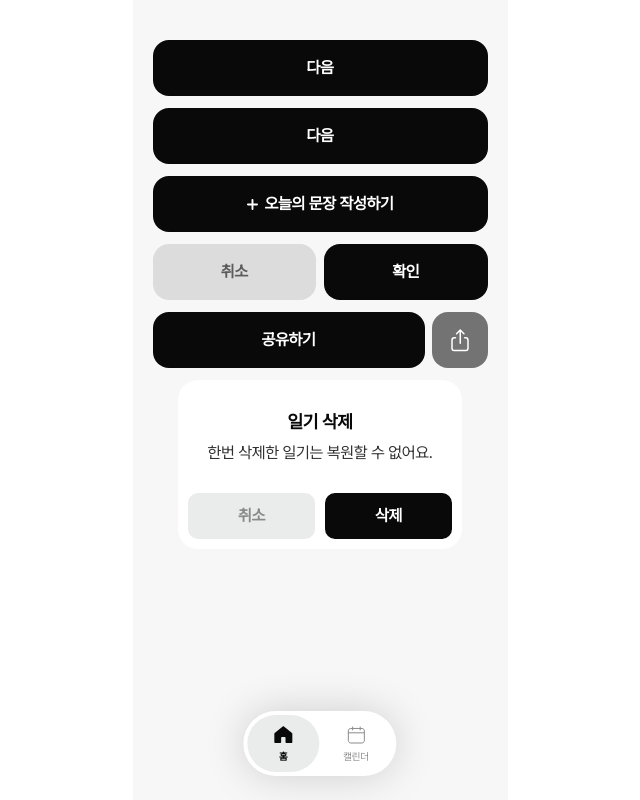
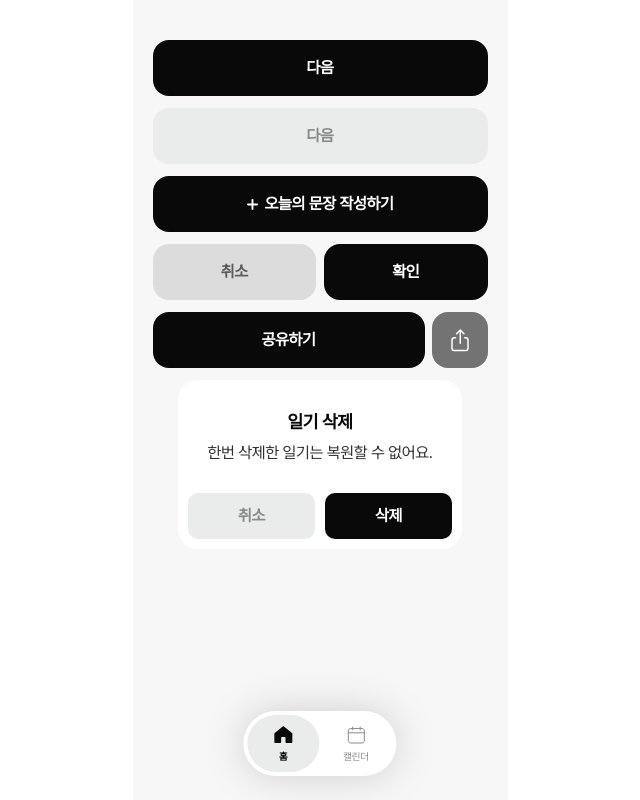
Before and after one commit to depromeet/18th-team1-fe-2, a Next.js app: page / in a window 1280 px wide. Shown: the whole page, without its empty margins (320-960 px from the left). Built offline with nearby package versions, Linux system fonts and the light colour scheme.

Commit message:
fix: 변경된 버튼 props 적용 (#9)

```diff
--- a/src/app/(nav)/page.tsx
+++ b/src/app/(nav)/page.tsx
@@ -9,7 +9,7 @@ const HomePage = (): React.ReactElement => {
     <div className="flex flex-col items-center gap-10 py-10">
       <section className="flex flex-col items-center gap-3">
         <Button label="다음" />
-        <Button label="다음" disabled />
+        <Button label="다음" isDisabled />
         <Button label="오늘의 문장 작성하기" icon={<IcPlus size={11} className="text-gray-0" />} />
         <ButtonDouble secondaryLabel="취소" primaryLabel="확인" />
         <ButtonWithIcon primaryLabel="공유하기" />
```
